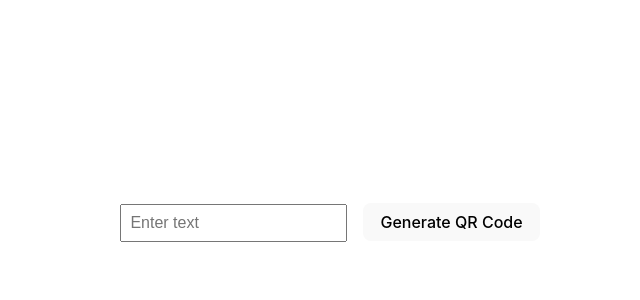
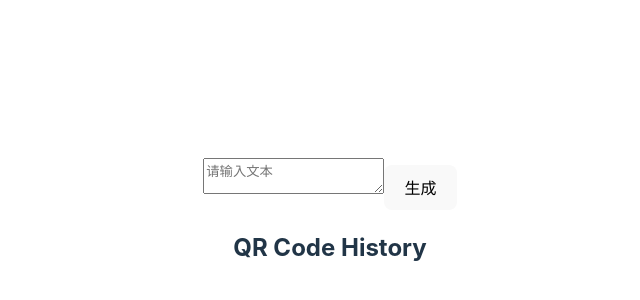
Before and after one commit to LeeRHuang/qrcode, a Vue app: page / in a window 1280 px wide. Shown: the part 178-478 px from the top of the page, without its empty margins (310-950 px from the left). Built offline with nearby package versions, Linux system fonts and the light colour scheme.

Commit message:
mod：修改UI

```diff
--- a/src/App.vue
+++ b/src/App.vue
@@ -8,10 +8,16 @@ const inputText = ref('')
 // Define a ref to hold the generated QR code data URL
 const qrCodeDataUrl = ref('')
 
+// Define a ref to hold the history of generated QR codes
+const qrCodeHistory = ref<{ text: string, dataUrl: string }[]>([])
+
 // Function to generate QR code
 const generateQRCode = async () => {
   try {
-    qrCodeDataUrl.value = await QRCode.toDataURL(inputText.value)
+    const dataUrl = await QRCode.toDataURL(inputText.value)
+    qrCodeDataUrl.value = dataUrl
+    // Add the generated QR code to the history
+    qrCodeHistory.value.push({ text: inputText.value, dataUrl })
   } catch (error) {
     console.error('Failed to generate QR code:', error)
   }
@@ -19,47 +25,31 @@ const generateQRCode = async () => {
 </script>
 
 <template>
-  <div>
-    <div>
-      <input type="text" v-model="inputText" placeholder="Enter text" />
-      <button @click="generateQRCode">Generate QR Code</button>
+  <div class="min-h-screen flex flex-col items-center justify-center bg-gray-100 p-4">
+    <div class="bg-white shadow-md rounded-lg p-6 w-full max-w-md mb-6 flex flex-col items-center">
+      <textarea v-model="inputText" placeholder="请输入文本" class="w-1/2 h-40 p-2 border border-gray-300 rounded-md focus:outline-none focus:ring-2 focus:ring-blue-500 mb-4"></textarea>
+      <button @click="generateQRCode" class="p-2 bg-blue-500 text-white rounded-md hover:bg-blue-600 transition mb-4">生成</button>
+      <div v-if="qrCodeDataUrl" class="text-center">
+        <img :src="qrCodeDataUrl" alt="Generated QR Code" class="mx-auto mb-2" />
+        <a :href="qrCodeDataUrl" download="qrcode.png" class="text-blue-500 hover:underline">Download QR Code</a>
+      </div>
     </div>
-    <div v-if="qrCodeDataUrl">
-      <img :src="qrCodeDataUrl" alt="Generated QR Code" />
-      <a :href="qrCodeDataUrl" download="qrcode.png">Download QR Code</a>
+
+    <!-- QR Code History -->
+    <div class="bg-white shadow-md rounded-lg p-6 w-full max-w-md">
+      <h2 class="text-xl font-bold mb-4 text-center">QR Code History</h2>
+      <ul>
+        <li v-for="(item, index) in qrCodeHistory" :key="index" class="mb-4">
+          <div class="flex items-center justify-between">
+            <span class="text-gray-700">{{ item.text }}</span>
+            <img :src="item.dataUrl" alt="QR Code" class="w-16 h-16 ml-4" />
+          </div>
+        </li>
+      </ul>
     </div>
   </div>
 </template>
 
 <style scoped>
-.logo {
-  height: 6em;
-  padding: 1.5em;
-  will-change: filter;
-  transition: filter 300ms;
-}
-.logo:hover {
-  filter: drop-shadow(0 0 2em #646cffaa);
-}
-.logo.vue:hover {
-  filter: drop-shadow(0 0 2em #42b883aa);
-}
-
-input[type="text"] {
-  margin-right: 1em;
-  padding: 0.5em;
-  font-size: 1em;
-}
-
-button {
-  padding: 0.5em 1em;
-  font-size: 1em;
-  cursor: pointer;
-}
-
-img {
-  margin-top: 1em;
-  max-width: 100%;
-  height: auto;
-}
+/* No additional styles needed as Tailwind CSS handles styling */
 </style>
```
